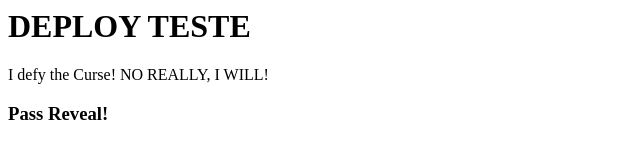
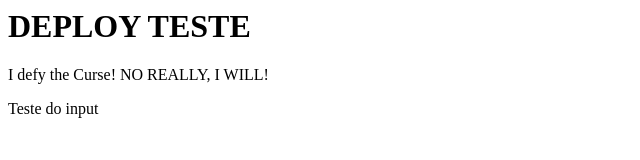
Before and after one commit to luckponte/testAutoDeploy, a plain HTML site: page index.html in a window 1280 px wide. Shown: the full height of the page, 0-640 px from the left. Drawn offline with Linux system fonts and the light colour scheme.

Commit message:
teste do input 1

```diff
--- a/index.html
+++ b/index.html
@@ -4,6 +4,6 @@
 	<p>
 		I defy the Curse! NO REALLY, I WILL!
 	</p>
+	Teste do input
 
-	<h3>Pass Reveal!</h3>
 </div>
```
